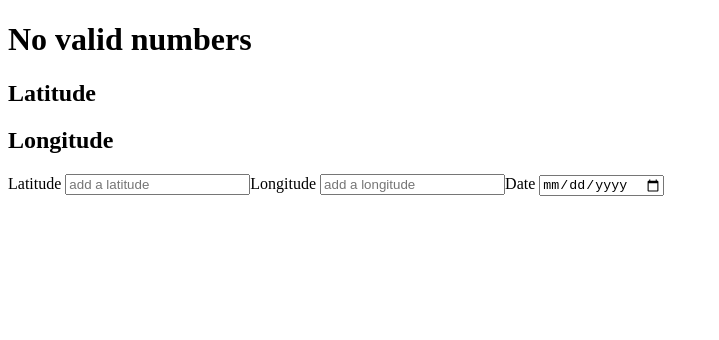
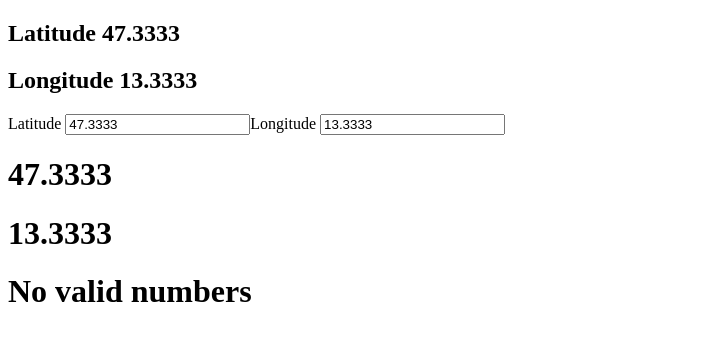
Before and after one commit to annmagdalen/sunset-sunrise, an Angular app: page / in a window 1280 px wide. Shown: the top 340 px of the page, without its empty margins (0-719 px from the left). Built offline with nearby package versions, Linux system fonts and the light colour scheme.

Commit message:
added new inputs component and implement api call in ngOnChanges

```diff
--- a/src/api/api.service.ts
+++ b/src/api/api.service.ts
@@ -13,7 +13,7 @@ export class ApiService {
 
   constructor(private _http: HttpClient) {}
 
-  getData(lat: number, lng: number, date: string): Observable<any[]> {
+  getData(lat: number, lng: number, date: string = 'today'): Observable<any[]> {
     const _apiUrl = 'https://api.sunrise-sunset.org/json?lat=' + lat + '&lng=' + lng + '&date=' + date;
     return this._http.get<any[]>(_apiUrl)
     .do(data => console.log(JSON.stringify(data)))
--- a/src/app/app.component.html
+++ b/src/app/app.component.html
@@ -1,20 +1,15 @@
-<h1 *ngIf="!data">
-  No valid numbers
-</h1>
-
-<h1 *ngIf="data">
-  Welcome to {{ data.results.sunrise }}!
-</h1>
 <h2>Latitude {{ lat }}</h2>
 <h2>Longitude {{ lng }}</h2>
 <div>
   <label>Latitude
-    <input [(ngModel)]="lat" (input)="latChange(lat)" placeholder="add a latitude">
+    <input type="number" [(ngModel)]="lat" placeholder="add a latitude">
   </label>
   <label>Longitude
-    <input [(ngModel)]="lng" (input)="lngChange(lng)" placeholder="add a longitude">
+    <input type="number" [(ngModel)]="lng" placeholder="add a longitude">
   </label>
-  <label>Date
-    <input [(ngModel)]="date" (input)="dateChange(date)" value="2018-08-08" type="date">
-  </label>
+  <!-- <label>Date
+    <input type="date" [(ngModel)]="date">
+  </label> -->
 </div>
+
+<app-inputs [inputLat]="lat" [inputLng]="lng"></app-inputs>
--- a/src/app/app.component.ts
+++ b/src/app/app.component.ts
@@ -19,26 +19,30 @@ export class AppComponent {
   data: any;
   errorMessage: any;
 
-  constructor(private _apiService: ApiService) {}
-
-  latChange(lat) {
-    this._apiService.getData(lat, this.lng, this.date)
-    .subscribe(
-      data => this.data = data,
-      error => this.errorMessage = <any>error);
+  constructor() {
+    this.lat = 47.3333;
+    this.lng = 13.3333;
+    this.date = '12/12/2012';
   }
 
-  lngChange(lng) {
-    this._apiService.getData(this.lat, lng, this.date)
-    .subscribe(
-      data => this.data = data,
-      error => this.errorMessage = <any>error);
-  }
+  // latChange(lat) {
+  //   this._apiService.getData(lat, this.lng, this.date)
+  //   .subscribe(
+  //     data => this.data = data,
+  //     error => this.errorMessage = <any>error);
+  // }
 
-  dateChange(date) {
-    this._apiService.getData(this.lat, this.lng, date)
-    .subscribe(
-      data => this.data = data,
-      error => this.errorMessage = <any>error);
-  }
+  // lngChange(lng) {
+  //   this._apiService.getData(this.lat, lng, this.date)
+  //   .subscribe(
+  //     data => this.data = data,
+  //     error => this.errorMessage = <any>error);
+  // }
+
+  // dateChange(date) {
+  //   this._apiService.getData(this.lat, this.lng, date)
+  //   .subscribe(
+  //     data => this.data = data,
+  //     error => this.errorMessage = <any>error);
+  // }
 }
--- a/src/app/app.module.ts
+++ b/src/app/app.module.ts
@@ -5,10 +5,12 @@ import { FormsModule } from '@angular/forms';
 
 import { AppComponent } from './app.component';
 import { ApiService } from '../api/api.service';
+import { InputsComponent } from './inputs/inputs.component';
 
 @NgModule({
   declarations: [
-    AppComponent
+    AppComponent,
+    InputsComponent
   ],
   imports: [
     BrowserModule,
--- /dev/null
+++ b/src/app/inputs/inputs.component.html
@@ -0,0 +1,10 @@
+<h1>{{inputLat}}</h1>
+<h1>{{inputLng}}</h1>
+
+<h1 *ngIf="!data">
+  No valid numbers
+</h1>
+
+<h1 *ngIf="data">
+  Welcome to {{ data.results.sunrise }}!
+</h1>
--- /dev/null
+++ b/src/app/inputs/inputs.component.ts
@@ -0,0 +1,39 @@
+import { Component, OnChanges, Input, SimpleChanges } from '@angular/core';
+import { ApiService } from '../../api/api.service';
+
+@Component({
+  selector: 'app-inputs',
+  templateUrl: './inputs.component.html',
+  styleUrls: ['./inputs.component.css']
+})
+export class InputsComponent implements OnChanges {
+  @Input() inputLat: number;
+  @Input() inputLng: number;
+  @Input() inputDate: string;
+  data: any;
+  errorMessage: any;
+
+  constructor(private _apiService: ApiService) {}
+
+  ngOnChanges(changes: SimpleChanges) {
+    if(changes.inputLat && !changes.inputLat.isFirstChange()) {
+      console.log(this.inputLat);
+      this._apiService.getData(this.inputLat, this.inputLng, this.inputDate)
+      .subscribe(
+        data => this.data = data,
+        error => this.errorMessage = <any>error);
+    }
+
+    for (let propName in changes) {
+      let change = changes[propName];
+      console.dir(change);
+      if(change.isFirstChange()) {
+        console.log(`first change: ${propName}`);
+      } else {
+        console.log(`prev: ${change.previousValue}, cur: ${change.currentValue}`);
+      }
+    }
+  }
+
+
+}
```
Also changed, not shown: src/app/inputs/inputs.component.css (added), 1 other file (tests, documents, lock files or other folders).
